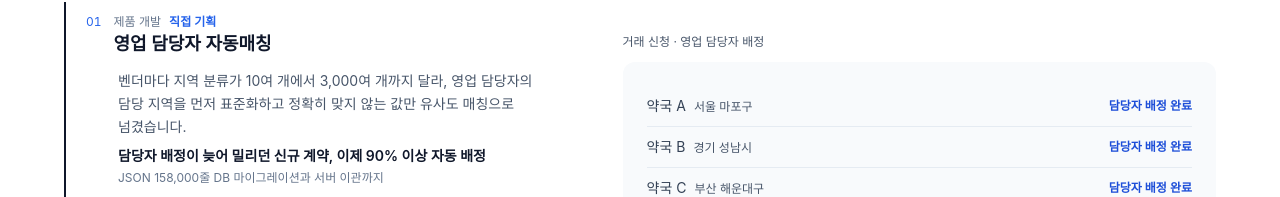
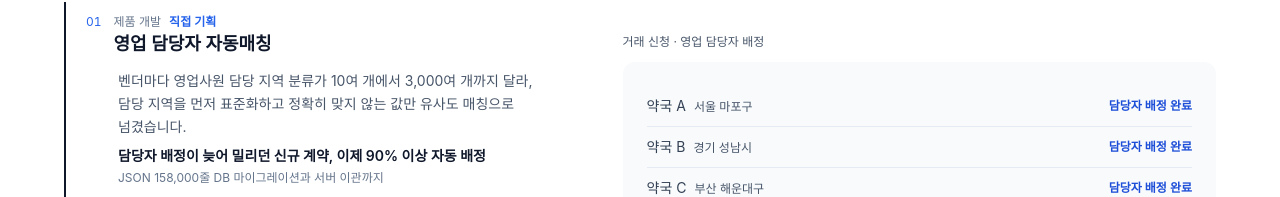
Before and after one commit to WhyBusyy/portfolio, a Next.js app: page / in a window 1280 px wide. Shown: the part 999-1196 px from the top of the page. Built offline with nearby package versions, Linux system fonts and the light colour scheme; a web font is replaced by a local one.

Commit message:
copy: 자동매칭 판단 문장을 '영업사원 담당 지역 분류'로 정정

```diff
--- a/src/components/FeaturedWork.tsx
+++ b/src/components/FeaturedWork.tsx
@@ -18,7 +18,7 @@ const CASES = [
     track: "제품 개발",
     title: "영업 담당자 자동매칭",
     decision:
-      "벤더마다 지역 분류가 10여 개에서 3,000여 개까지 달라, 영업 담당자의 담당 지역을 먼저 표준화하고 정확히 맞지 않는 값만 유사도 매칭으로 넘겼습니다.",
+      "벤더마다 영업사원 담당 지역 분류가 10여 개에서 3,000여 개까지 달라, 담당 지역을 먼저 표준화하고 정확히 맞지 않는 값만 유사도 매칭으로 넘겼습니다.",
     metric: "담당자 배정이 늦어 밀리던 신규 계약, 이제 90% 이상 자동 배정",
     scale: "JSON 158,000줄 DB 마이그레이션과 서버 이관까지",
     proposed: true,
```
